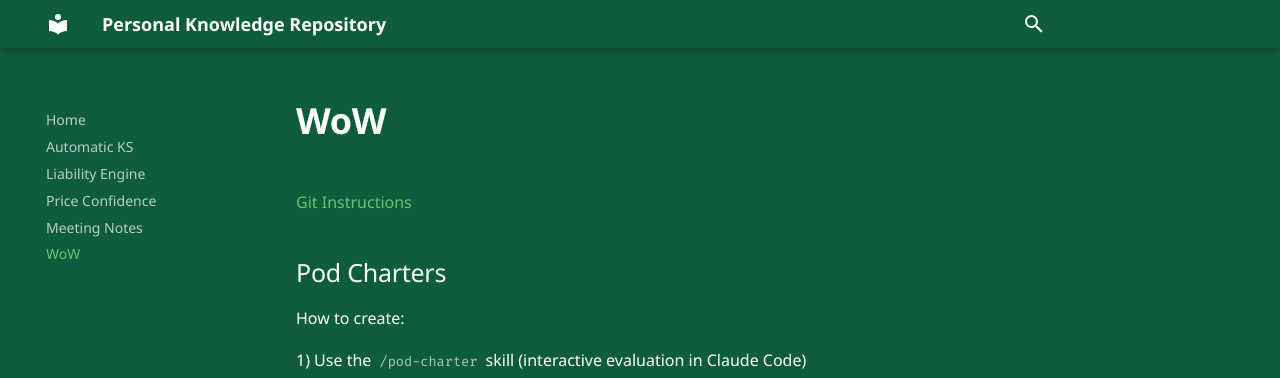
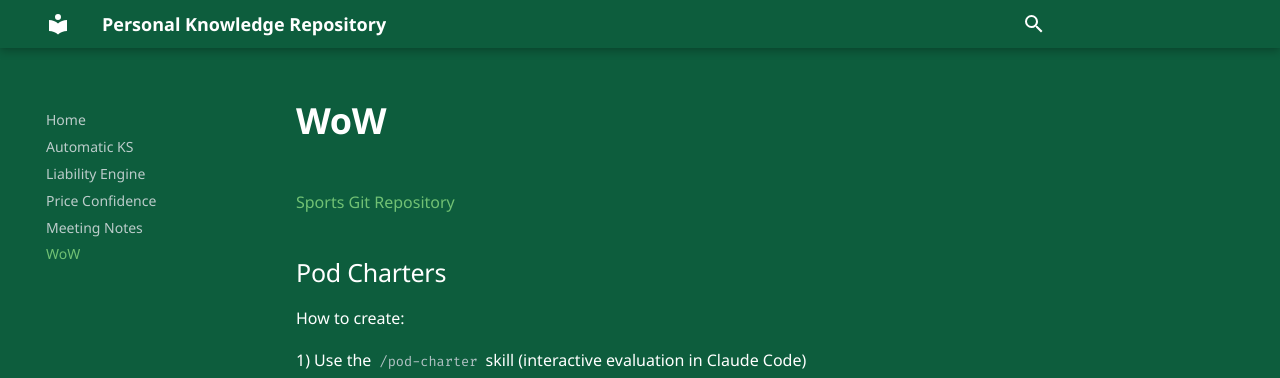
Before and after one commit to MiguelGomes2/pages-mgomes, an MkDocs documentation site: the page built from docs/wow/index.md, in a window 1280 px wide and 900 px high. Shown: the top 378 px of the window. Built offline with MkDocs 1.6.1 and Material for MkDocs 9.7.7, drawn with Linux system fonts in a browser that asks for light colours; some web fonts are replaced.

Commit message:
Update index.md

```diff
--- a/docs/wow/index.md
+++ b/docs/wow/index.md
@@ -1,6 +1,6 @@
 # WoW
 
-[Git Instructions](https://github.com/fanduel/sports-product-hub)
+[Sports Git Repository](https://github.com/fanduel/sports-product-hub)
 
 ## Pod Charters
 How to create:
```
